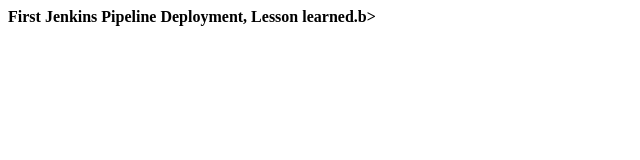
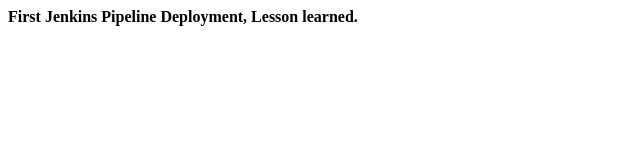
Before and after one commit to sameershukla/blueocean_aws, a plain HTML site: page index.html in a window 1280 px wide. Shown: the full height of the page, 0-640 px from the left. Drawn offline with Linux system fonts and the light colour scheme.

Commit message:
Lint HTML

```diff
--- a/index.html
+++ b/index.html
@@ -1,5 +1,5 @@
 <html>
 	<body>
-		<b>First Jenkins Pipeline Deployment, Lesson learned.b>
+		<b>First Jenkins Pipeline Deployment, Lesson learned.</b>
 	</body>
 </html>
```
Also changed, not shown: 1 other file.
